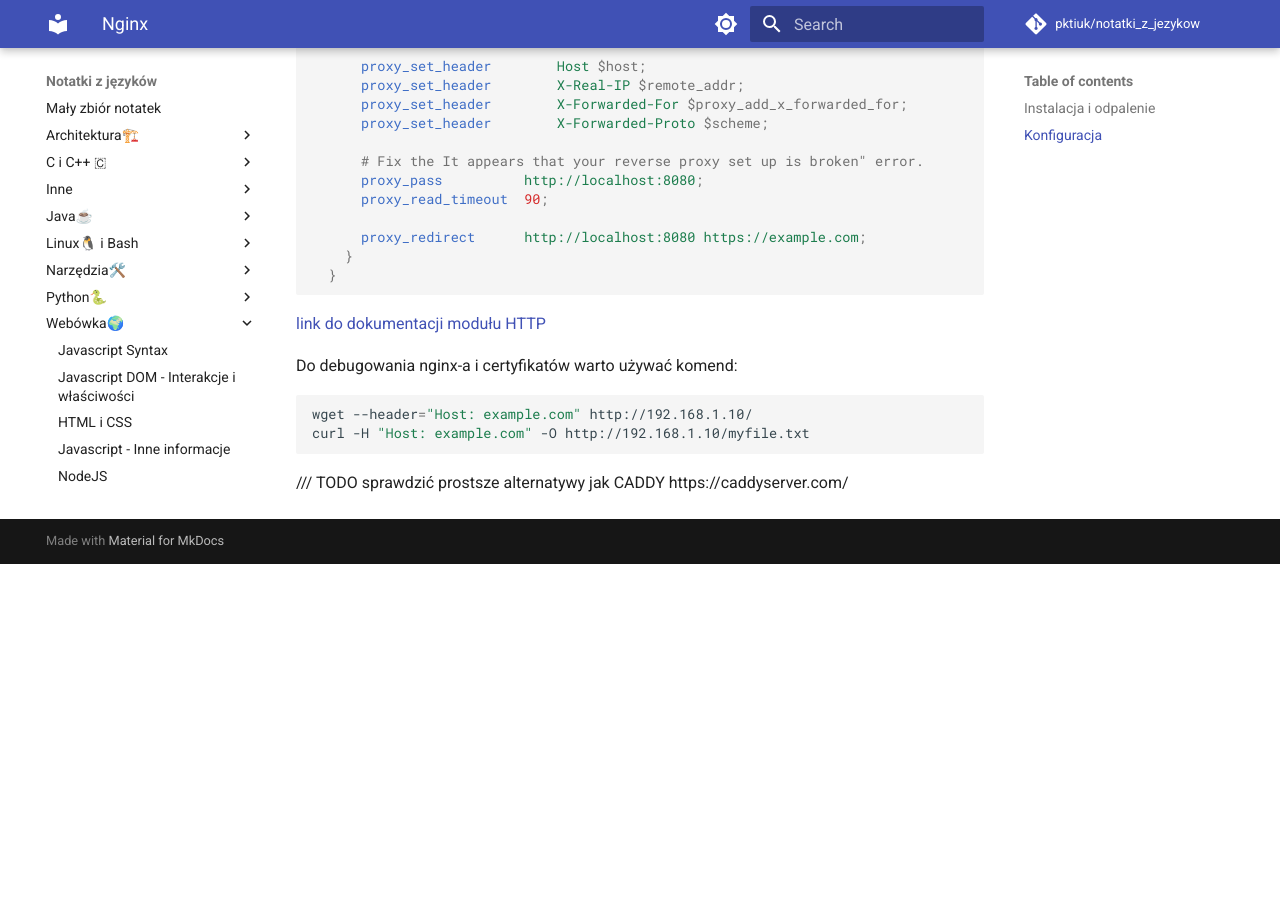
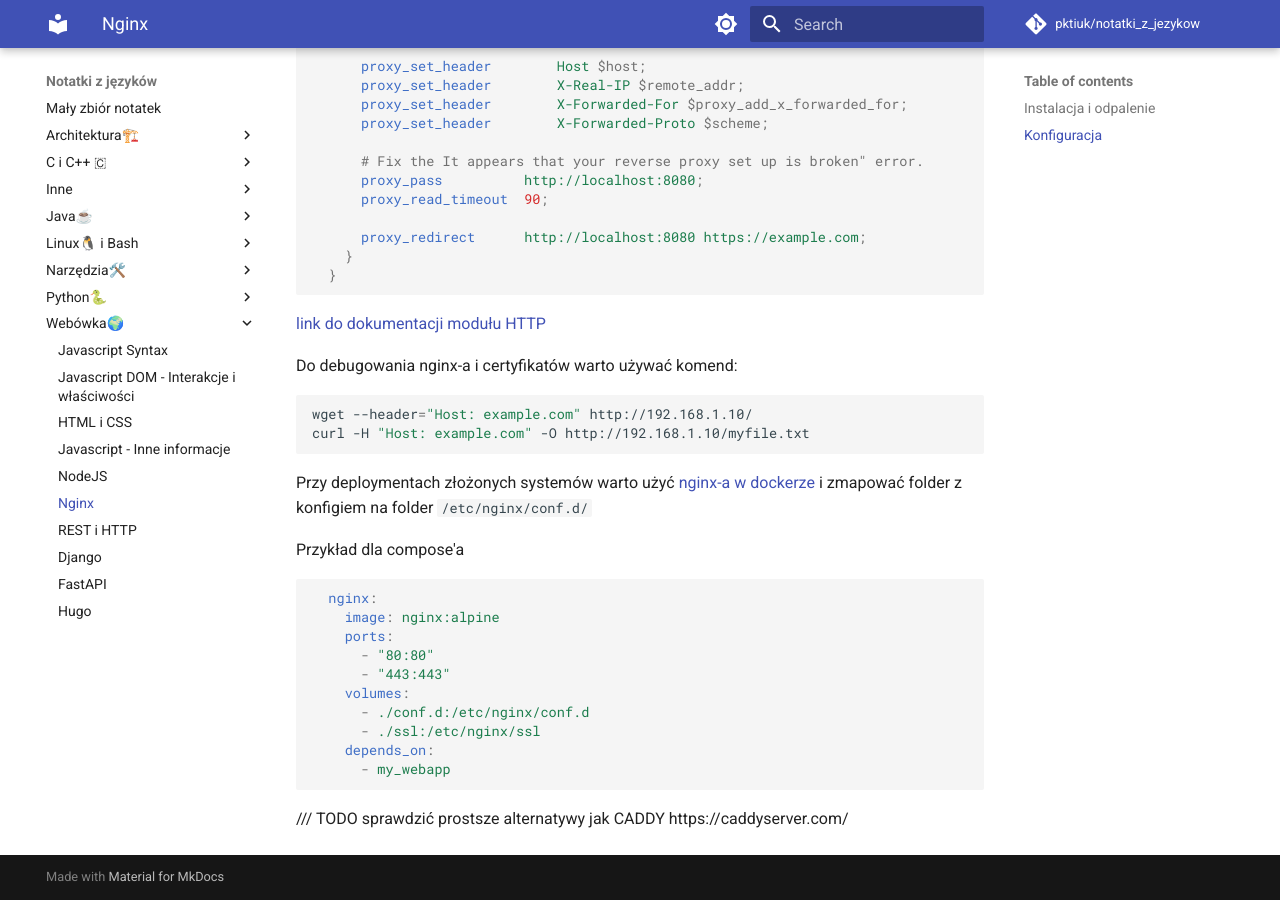
Before and after one commit to pktiuk/notatki_z_jezykow, an MkDocs documentation site: the page built from docs/Webówka🌍/7_nginx.md, in a window 1280 px wide and 900 px high, scrolled down 1651 px. Built offline with MkDocs 1.6.1 and Material for MkDocs 9.7.7, drawn with Linux system fonts in a browser that asks for light colours; comment, search, counter and statistics services are not loaded; before the commit the page ends 2215 px from its top, so only the background shows below that.

Commit message:
Dodanie dockera dla Nginxa

````diff
--- a/docs/Webówka🌍/7_nginx.md
+++ b/docs/Webówka🌍/7_nginx.md
@@ -96,4 +96,23 @@
 curl -H "Host: example.com" -O http://192.168.1.10/myfile.txt
 ```
 
+Przy deploymentach złożonych systemów warto użyć [nginx-a w dockerze](https://hub.docker.com/_/nginx) i zmapować folder z konfigiem na folder `/etc/nginx/conf.d/`
+
+Przykład dla compose'a
+
+```yml
+  nginx:
+    image: nginx:alpine
+    ports:
+      - "80:80"
+      - "443:443"
+    volumes:
+      - ./conf.d:/etc/nginx/conf.d
+      - ./ssl:/etc/nginx/ssl
+    depends_on:
+      - my_webapp
+
+```
+
+
 /// TODO sprawdzić prostsze alternatywy jak CADDY https://caddyserver.com/
````
